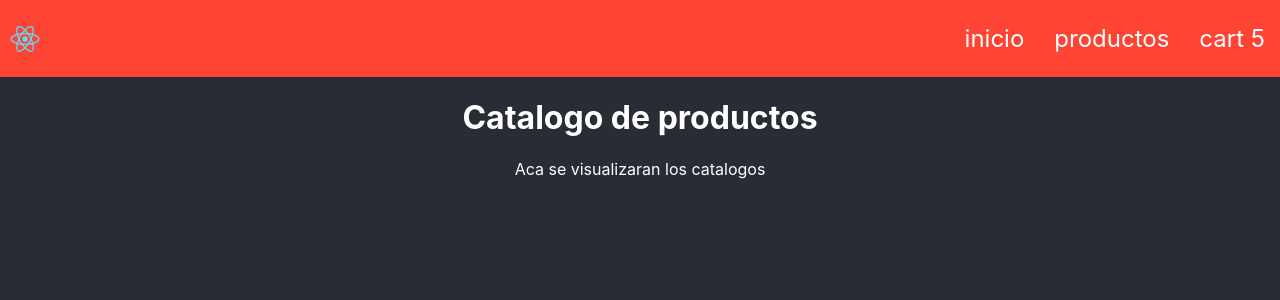
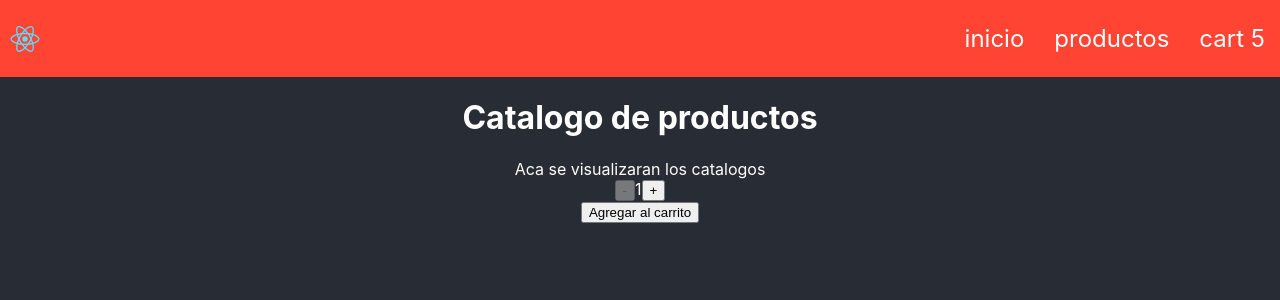
Before and after one commit to micaquijano/zibaReact, a React (Create React App) app: page / in a window 1280 px wide. Shown: the top 300 px of the page. Built offline with nearby package versions, Linux system fonts and the light colour scheme.

Commit message:
clase 5 sin toAdd, esta ok ?

```diff
--- a/src/App.js
+++ b/src/App.js
@@ -1,4 +1,3 @@
-import logo from './logo.svg';
 import './App.css';
 import NavBar from './components/NavBar';
 import { ItemListContainer } from './components/ItemListContainer';
--- /dev/null
+++ b/src/components/ItemCount.js
@@ -0,0 +1,16 @@
+import { useState, useEffect } from "react";
+
+export const ItemCount = ({ stock, initial }) => {
+    const [count, setCount] = useState(Number(initial));
+    const [currentInput, setCurrentInput] = useState(Number(initial));
+    return <>
+        <div>
+            <button disabled={currentInput <= initial} onClick={() => setCurrentInput(currentInput - 1)}>-</button>
+            {currentInput}
+            <button disabled={currentInput >= stock} onClick={() => setCurrentInput(currentInput + 1)}>+</button>
+        </div>
+        <div>
+            <button disabled={!stock || currentInput > stock} onClick={() => setCount(currentInput)} >Agregar al carrito</button>
+        </div>
+    </>
+}
--- a/src/components/ItemListContainer.js
+++ b/src/components/ItemListContainer.js
@@ -1,3 +1,10 @@
+import { ItemCount } from "./ItemCount";
+import { item } from "../data-fake/items";
+import { useState, useEffect } from "react";
 export const ItemListContainer = () => {
-    return <> <h1>Catalogo de productos</h1> <span>Aca se visualizaran los catalogos</span> </>;
+    return <>
+        <h1>Catalogo de productos</h1>
+        <span>Aca se visualizaran los catalogos</span>
+        <ItemCount stock={item.stock} initial="1"/>
+    </>;
 }
--- /dev/null
+++ b/src/data-fake/items.js
@@ -0,0 +1 @@
+export const item = {stock: 5, price: 2320, name: 'item example'}
```
